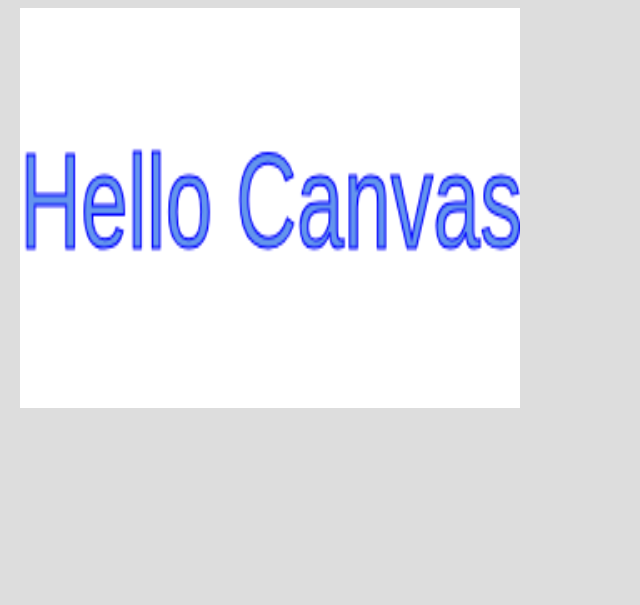
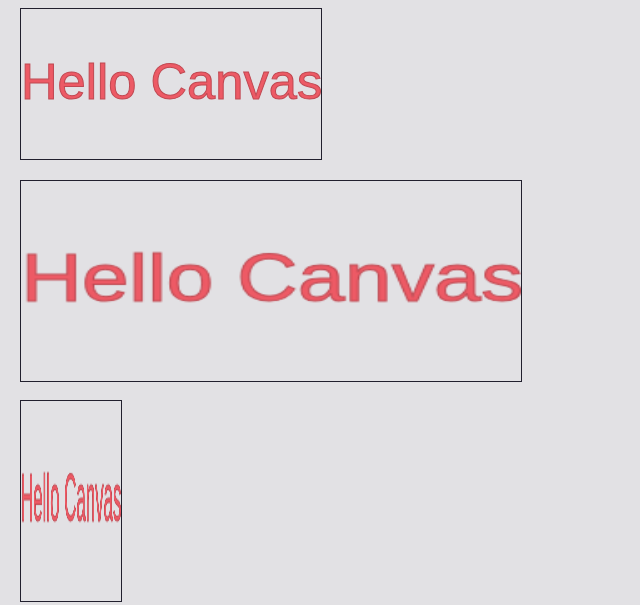
Before and after one commit to wangning1024/Canvas-Demos, a plain HTML site: page chapter1/1-3.html in a window 1280 px wide. Shown: the whole page, without its empty margins (0-640 px from the left). Drawn offline with Linux system fonts and the light colour scheme.

Commit message:
提交文件

```diff
--- a/chapter1/1-3.html
+++ b/chapter1/1-3.html
@@ -3,22 +3,37 @@
     <title>Sprite sheets</title>
     <style>
         body {
-            background-color: #dddddd;
+            background-color: #e2e1e4;
             font-size: 10px;
         }
         #canvas {
+            border: 1px #22202e solid;
             position: absolute;
             left: 20px;
-            right: 20px;
-            background: white;
+        }
+        #canvas2 {
+            border: 1px #22202e solid;
+            position: absolute;
+            left: 20px;
+            top: 180px;
             width: 500px;
-            height: 400px;
+            height: 200px;
+        }
+        #canvas3 {
+            border: 1px #22202e solid;
+            position: absolute;
+            left: 20px;
+            top: 400px;
+            width: 100px;
+            height: 200px;
         }
     </style>
 </head>
 <body>
 <div>
     <canvas id='canvas' ></canvas>
+    <canvas id='canvas2' ></canvas>
+    <canvas id='canvas3' ></canvas>
 </div>
 <script src="1-3.js"></script>
 </body>
--- a/chapter1/1-3.js
+++ b/chapter1/1-3.js
@@ -2,7 +2,25 @@ let canvas = document.getElementById('canvas'),
     context = canvas.getContext('2d');
 
 context.font = '38pt Arial';
-context.fillStyle = 'cornflowerblue';
-context.strokeStyle = 'blue';
+context.fillStyle = '#ed5a65';
+context.strokeStyle = '#c04851';
 context.fillText('Hello Canvas', canvas.width / 2 - 150, canvas.height / 2 + 15);
 context.strokeText('Hello Canvas', canvas.width / 2 - 150, canvas.height / 2 + 15);
+
+let canvas2 = document.getElementById('canvas2'),
+    context2 = canvas2.getContext('2d');
+
+context2.font = '38pt Arial';
+context2.fillStyle = '#ed5a65';
+context2.strokeStyle = '#c04851';
+context2.fillText('Hello Canvas', canvas.width / 2 - 150, canvas.height / 2 + 15);
+context2.strokeText('Hello Canvas', canvas.width / 2 - 150, canvas.height / 2 + 15);
+
+let canvas3 = document.getElementById('canvas3'),
+    context3 = canvas3.getContext('2d');
+
+context3.font = '38pt Arial';
+context3.fillStyle = '#ed5a65';
+context3.strokeStyle = '#c04851';
+context3.fillText('Hello Canvas', canvas.width / 2 - 150, canvas.height / 2 + 15);
+context3.strokeText('Hello Canvas', canvas.width / 2 - 150, canvas.height / 2 + 15);
```
